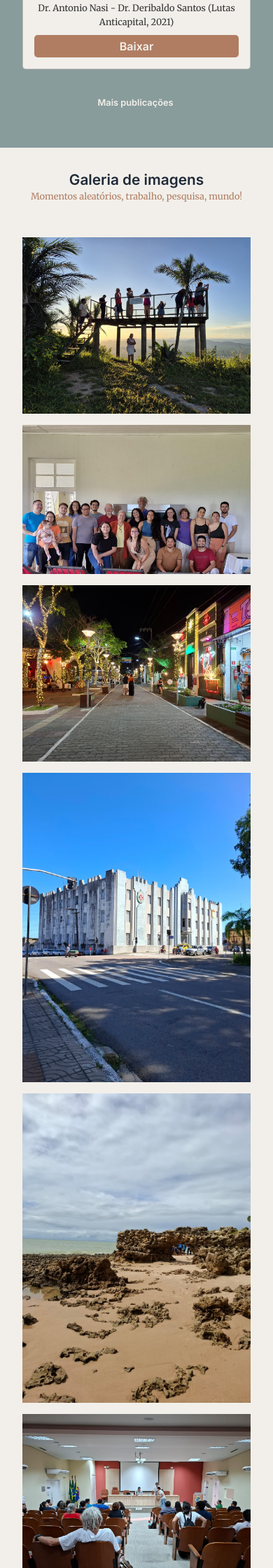
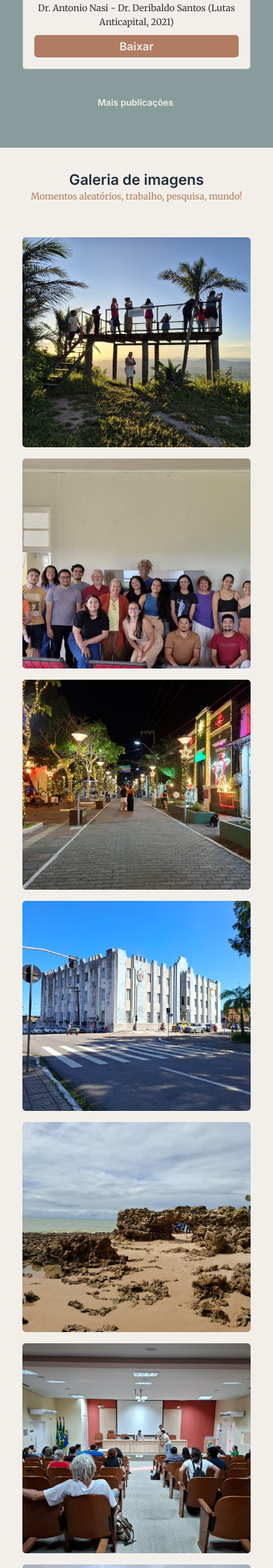
Before and after one commit to AntonioNasi/antonionasi, a Jekyll site: the page built from index.md, in a window 390 px wide. Shown: the part 4160-6400 px from the top of the page at 70% size. Built offline with Jekyll 4.4.1, drawn with Linux system fonts in a browser that asks for light colours; comment, search, counter and statistics services are not loaded.

Commit message:
upGrade_Galery

```diff
--- a/assets/css/style.css
+++ b/assets/css/style.css
@@ -442,10 +442,14 @@
   gap: 1rem;
   padding: 3rem 0rem;
 }
+.sec-galeria .cx-galeria .item-galeria{
+  height: 300px;
+}
 .sec-galeria .cx-galeria .item-galeria img{
   width: 100%;
   height: 100%;
   object-fit: cover;
+  border-radius: .3rem;
 }
 .sec-galeria .cx-galeria .item-galeria img:hover{
   transform: scale(110%);
@@ -458,11 +462,54 @@
   border: solid 1px blue;
 
 }
+
 @media screen and (max-width:600px){
   .sec-galeria{
     padding: 0rem 2rem;
   }
+  .sec-galeria .cx-galeria .item-galeria img{
+    height: 300px;
+  }
 }
+
+/*---- Modal da Galeria ----*/
+.lightbox {
+  display: none;
+  position: fixed;
+  inset: 0;
+  background: rgba(0, 0, 0, 0.85);
+  justify-content: center;
+  align-items: center;
+  padding: 20px;
+  z-index: 999;
+}
+.lightbox.ativo {
+  display: flex;
+}
+@media screen and (max-width:600px){
+  .lightbox.ativo{
+    display: none;
+  }
+}
+.lightbox img {
+  max-width: 95vw;
+  max-height: 95vh;
+  width: auto;
+  height: auto;
+  border-radius: 10px;
+  box-shadow: 0 4px 20px rgba(0,0,0,0.4);
+}
+.fechar {
+  position: absolute;
+  top: 20px;
+  right: 25px;
+  font-size: 32px;
+  color: white;
+  background: none;
+  border: none;
+  cursor: pointer;
+}
+
 
 
 /*-------------------------
--- /dev/null
+++ b/assets/js/modal-galeria.js
@@ -0,0 +1,31 @@
+const imagens = document.querySelectorAll('.galeria img');
+    const lightbox = document.getElementById('lightbox');
+    const imagemAmpliada = document.getElementById('imagem-ampliada');
+    const fechar = document.getElementById('fechar');
+
+    imagens.forEach((img) => {
+      img.addEventListener('click', () => {
+        imagemAmpliada.src = img.dataset.full || img.src;
+        imagemAmpliada.alt = img.alt;
+        lightbox.classList.add('ativo');
+      });
+    });
+
+    fechar.addEventListener('click', () => {
+      lightbox.classList.remove('ativo');
+      imagemAmpliada.src = '';
+    });
+
+    lightbox.addEventListener('click', (e) => {
+      if (e.target === lightbox) {
+        lightbox.classList.remove('ativo');
+        imagemAmpliada.src = '';
+      }
+    });
+
+    document.addEventListener('keydown', (e) => {
+      if (e.key === 'Escape') {
+        lightbox.classList.remove('ativo');
+        imagemAmpliada.src = '';
+      }
+    });
--- a/index.md
+++ b/index.md
@@ -135,7 +135,7 @@
 <section class="sec-galeria bloco">
   <h2>Galeria de imagens</h2>
   <p>Momentos aleatórios, trabalho, pesquisa, mundo!</p>
-  <div class="cx-galeria">
+  <div class="cx-galeria galeria">
     <div class="item-galeria">
       <img src="{{ '/assets/img/gl-1.jpeg' | relative_url }}">
     </div>
@@ -162,6 +162,13 @@
     </div>
   </div>
 
+  <div class="lightbox" id="lightbox">
+    <button class="fechar" id="fechar">&times;</button>
+    <img id="imagem-ampliada" src="" alt="">
+  </div>
+
+  <script src="../assets/js/modal-galeria.js"></script>
+
   <script src="../assets/js/surgir.js"></script>
 
 </section>
```
Also changed, not shown: 12 other files.
